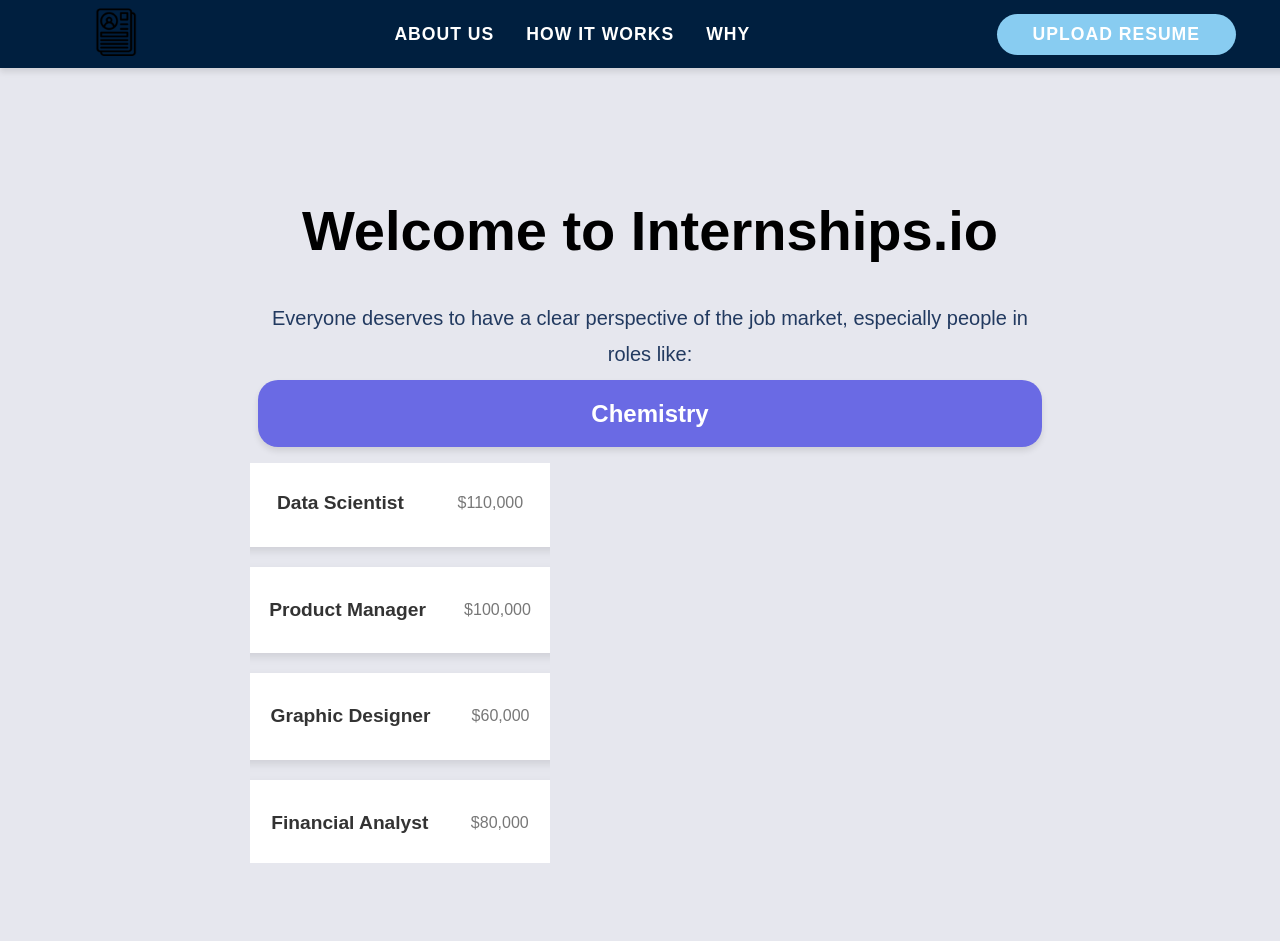
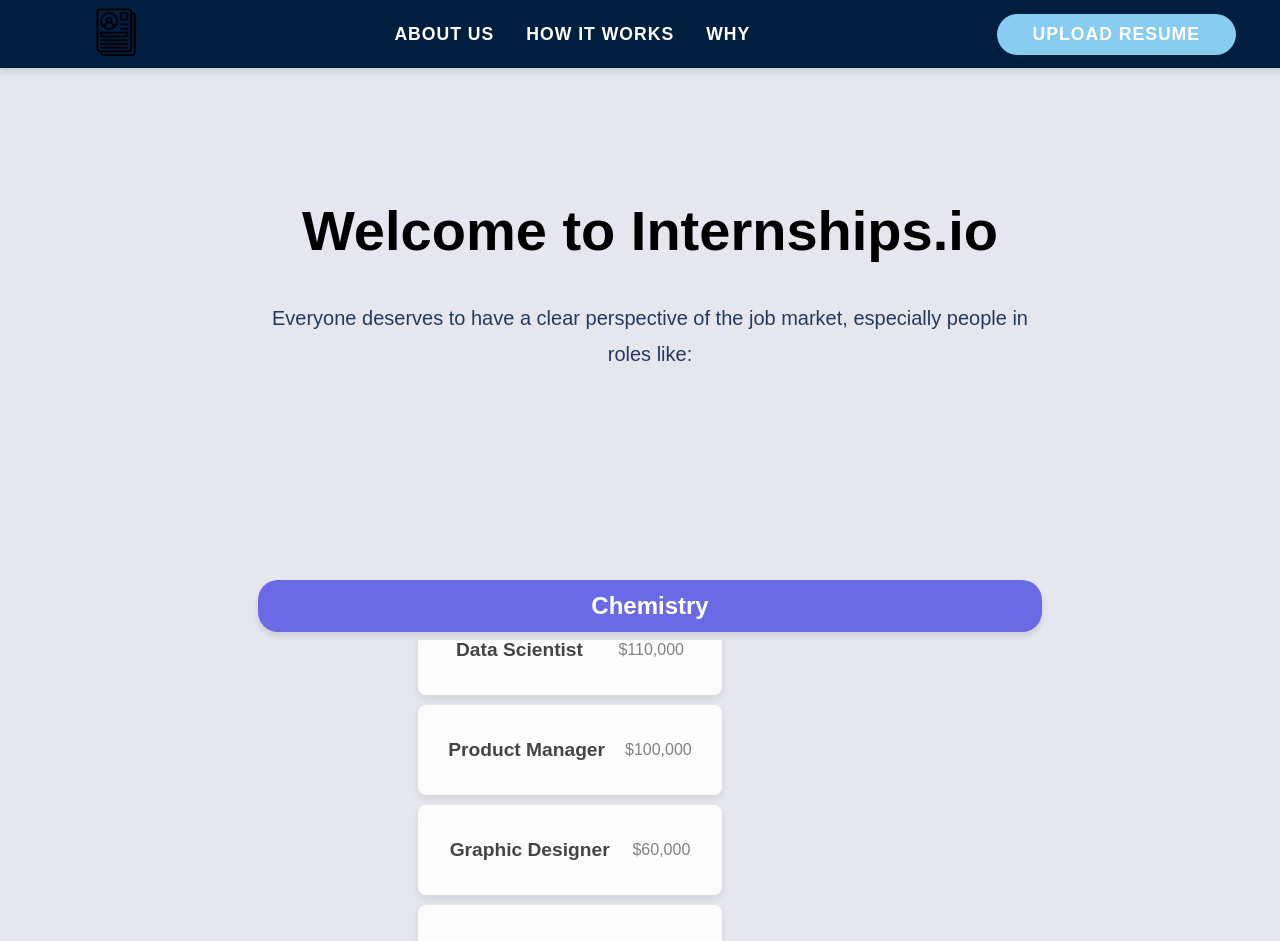
Before and after one commit to Shay350/Matches.io, a React (Create React App) app in the folder my-app/: page / in a window 1280 px wide. Shown: the top 941 px of the page. Built offline with nearby package versions, Linux system fonts and the light colour scheme; a web font is replaced by a local one.

Commit message:
made scrolling infinite and less jaring

```diff
--- a/my-app/src/App.js
+++ b/my-app/src/App.js
@@ -33,11 +33,13 @@
                   </h1>
                   <p className="text-lg text-gray-700">
                     Everyone deserves to have a clear perspective of the job market, especially people in roles like:
-                    <ShufflingDisplay items={items} />
+
                   </p>
 
-                  <ScrollingJobCards /> {/* Add the 3D shuffling cards here */}
+
                 </header>
+                <ShufflingDisplay items={items} />
+                <ScrollingJobCards /> {/* Add the 3D shuffling cards here */}
               </div>
             }
           />
--- a/my-app/src/components/ScrollingJobCards.css
+++ b/my-app/src/components/ScrollingJobCards.css
@@ -1,35 +1,33 @@
 /* components/ScrollingJobCards.css */
 .scrolling-job-cards {
-    width: 300px;
-    height: 400px;
-    /* Enough height to display four job cards */
+    width: 600px;
+    height: 320px;
+    /* Enough height to show 4 cards */
     overflow: hidden;
     position: relative;
     display: flex;
-    flex-direction: column;
     justify-content: center;
     align-items: center;
 }
 
+.job-card-container {
+    display: flex;
+    flex-direction: column;
+    gap: 10px;
+    position: relative;
+}
+
 .job-card {
     width: 100%;
-    height: 80px;
-    background: white;
-    margin: 10px 0;
+    height: 70px;
+    background-color: white;
+    box-shadow: 0 4px 8px rgba(0, 0, 0, 0.1);
     display: flex;
     justify-content: space-between;
     align-items: center;
     padding: 10px 20px;
-    box-shadow: 0 4px 8px rgba(0, 0, 0, 0.1);
     border-radius: 8px;
-    opacity: 0;
-    transform: translateY(100%);
-    transition: all 0.5s ease;
-}
-
-.scrolling-job-cards .job-card {
-    opacity: 1;
-    transform: translateY(0);
+    opacity: 0.9;
 }
 
 .job-title {
--- a/my-app/src/components/ScrollingJobCards.js
+++ b/my-app/src/components/ScrollingJobCards.js
@@ -1,5 +1,5 @@
 // components/ScrollingJobCards.js
-import React, { useEffect, useState } from 'react';
+import React, { useEffect, useState, useRef } from 'react';
 import './ScrollingJobCards.css';
 
 const ScrollingJobCards = () => {
@@ -9,34 +9,56 @@
         { title: 'Product Manager', salary: '$100,000' },
         { title: 'Graphic Designer', salary: '$60,000' },
         { title: 'Financial Analyst', salary: '$80,000' },
-        { title: 'Mechanical Engineer', salary: '$85,000' },
-        { title: 'Marketing Specialist', salary: '$70,000' },
+        { title: 'Marketing Manager', salary: '$90,000' },
+        { title: 'HR Specialist', salary: '$70,000' },
         { title: 'Operations Manager', salary: '$95,000' },
     ];
 
-    const [startIndex, setStartIndex] = useState(0);
+    const [currentIndex, setCurrentIndex] = useState(0);
+    const containerRef = useRef(null);
 
-    // Automatically scroll to the next set of jobs every 3 seconds
+    // Start the scrolling effect
     useEffect(() => {
         const interval = setInterval(() => {
-            setStartIndex((prevIndex) => (prevIndex + 1) % jobs.length);
+            scrollUp();
         }, 3000);
+
         return () => clearInterval(interval);
-    }, [jobs.length]);
+    }, []);
 
-    // Get the current four jobs to display
-    const visibleJobs = jobs.slice(startIndex, startIndex + 4).concat(
-        jobs.slice(0, Math.max(0, 4 - (jobs.length - startIndex)))
-    );
+    const scrollUp = () => {
+        if (containerRef.current) {
+            containerRef.current.style.transition = 'transform 0.5s ease-in-out';
+            containerRef.current.style.transform = 'translateY(-85px)'; // Move by one card height (70px + gap)
+
+            setTimeout(() => {
+                setCurrentIndex((prevIndex) => (prevIndex + 1) % jobs.length);
+
+                // Reset the transition and translation after the animation
+                containerRef.current.style.transition = 'none';
+                containerRef.current.style.transform = 'translateY(0)';
+            }, 500); // Wait for the transition to finish (0.5s)
+        }
+    };
+
+    // Create a sliding window of 4 jobs, adjusting for when currentIndex moves past the array length
+    const displayedJobs = [
+        jobs[currentIndex % jobs.length],
+        jobs[(currentIndex + 1) % jobs.length],
+        jobs[(currentIndex + 2) % jobs.length],
+        jobs[(currentIndex + 3) % jobs.length],
+    ];
 
     return (
         <div className="scrolling-job-cards">
-            {visibleJobs.map((job, index) => (
-                <div key={index} className="job-card">
-                    <p className="job-title">{job.title}</p>
-                    <p className="job-salary">{job.salary}</p>
-                </div>
-            ))}
+            <div className="job-card-container" ref={containerRef}>
+                {displayedJobs.map((job, index) => (
+                    <div key={index} className="job-card">
+                        <p className="job-title">{job.title}</p>
+                        <p className="job-salary">{job.salary}</p>
+                    </div>
+                ))}
+            </div>
         </div>
     );
 };
```
